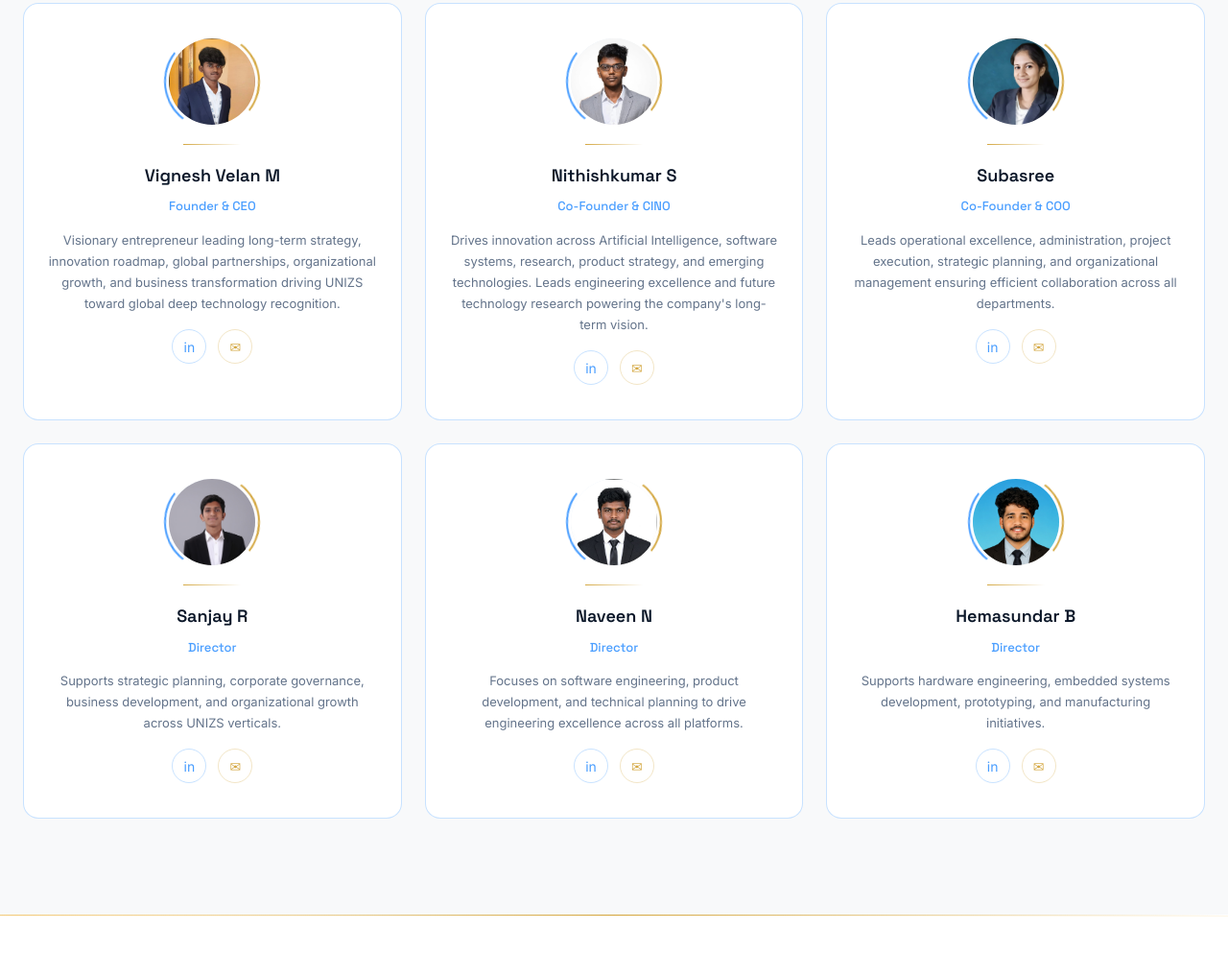
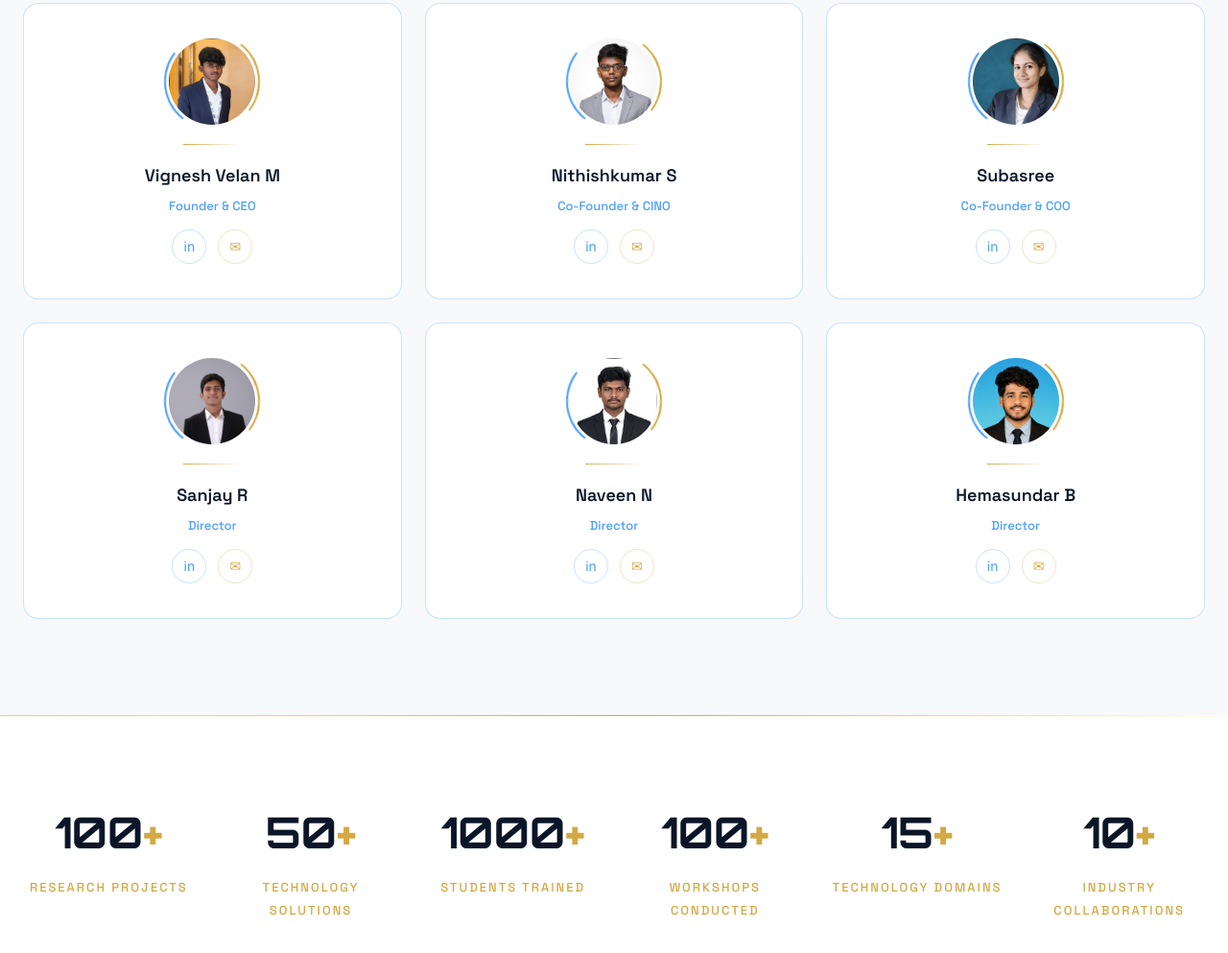
Before and after one commit to naveen971/unizs, a plain HTML site: page index.html in a window 1280 px wide. Shown: the part 8095-9088 px from the top of the page at 96% size. Drawn offline with Linux system fonts and the light colour scheme.

Commit message:
Remove leader bio descriptions from Leadership section

```diff
--- a/index.html
+++ b/index.html
@@ -1680,7 +1680,6 @@ footer {
         <div class="leader-divider"></div>
         <h3>Vignesh Velan M</h3>
         <div class="leader-title">Founder &amp; CEO</div>
-        <p class="leader-bio">Visionary entrepreneur leading long-term strategy, innovation roadmap, global partnerships, organizational growth, and business transformation driving UNIZS toward global deep technology recognition.</p>
         <div class="leader-socials">
           <a href="https://linkedin.com" target="_blank" rel="noopener noreferrer" class="leader-social linkedin" aria-label="LinkedIn">in</a>
           <a href="mailto:infounizs@gmail.com" class="leader-social email" aria-label="Email">✉</a>
@@ -1691,7 +1690,6 @@ footer {
         <div class="leader-divider"></div>
         <h3>Nithishkumar S</h3>
         <div class="leader-title">Co-Founder &amp; CINO</div>
-        <p class="leader-bio">Drives innovation across Artificial Intelligence, software systems, research, product strategy, and emerging technologies. Leads engineering excellence and future technology research powering the company's long-term vision.</p>
         <div class="leader-socials">
           <a href="https://linkedin.com" target="_blank" rel="noopener noreferrer" class="leader-social linkedin" aria-label="LinkedIn">in</a>
           <a href="mailto:infounizs@gmail.com" class="leader-social email" aria-label="Email">✉</a>
@@ -1702,7 +1700,6 @@ footer {
         <div class="leader-divider"></div>
         <h3>Subasree</h3>
         <div class="leader-title">Co-Founder &amp; COO</div>
-        <p class="leader-bio">Leads operational excellence, administration, project execution, strategic planning, and organizational management ensuring efficient collaboration across all departments.</p>
         <div class="leader-socials">
           <a href="https://linkedin.com" target="_blank" rel="noopener noreferrer" class="leader-social linkedin" aria-label="LinkedIn">in</a>
           <a href="mailto:infounizs@gmail.com" class="leader-social email" aria-label="Email">✉</a>
@@ -1713,7 +1710,6 @@ footer {
         <div class="leader-divider"></div>
         <h3>Sanjay R</h3>
         <div class="leader-title">Director</div>
-        <p class="leader-bio">Supports strategic planning, corporate governance, business development, and organizational growth across UNIZS verticals.</p>
         <div class="leader-socials">
           <a href="https://linkedin.com" target="_blank" rel="noopener noreferrer" class="leader-social linkedin" aria-label="LinkedIn">in</a>
           <a href="mailto:infounizs@gmail.com" class="leader-social email" aria-label="Email">✉</a>
@@ -1724,7 +1720,6 @@ footer {
         <div class="leader-divider"></div>
         <h3>Naveen N</h3>
         <div class="leader-title">Director</div>
-        <p class="leader-bio">Focuses on software engineering, product development, and technical planning to drive engineering excellence across all platforms.</p>
         <div class="leader-socials">
           <a href="https://linkedin.com" target="_blank" rel="noopener noreferrer" class="leader-social linkedin" aria-label="LinkedIn">in</a>
           <a href="mailto:infounizs@gmail.com" class="leader-social email" aria-label="Email">✉</a>
@@ -1735,7 +1730,6 @@ footer {
         <div class="leader-divider"></div>
         <h3>Hemasundar B</h3>
         <div class="leader-title">Director</div>
-        <p class="leader-bio">Supports hardware engineering, embedded systems development, prototyping, and manufacturing initiatives.</p>
         <div class="leader-socials">
           <a href="https://linkedin.com" target="_blank" rel="noopener noreferrer" class="leader-social linkedin" aria-label="LinkedIn">in</a>
           <a href="mailto:infounizs@gmail.com" class="leader-social email" aria-label="Email">✉</a>
```
